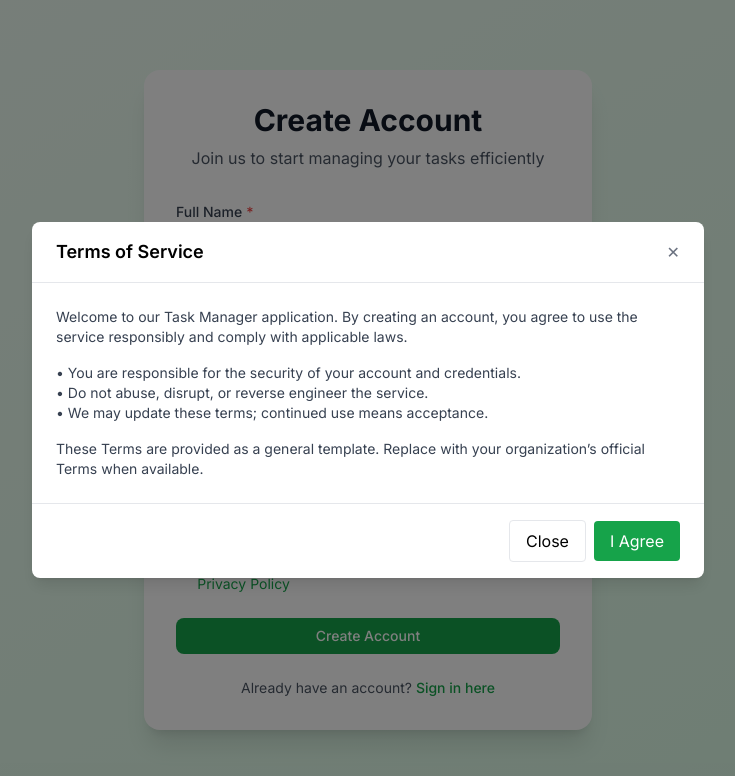
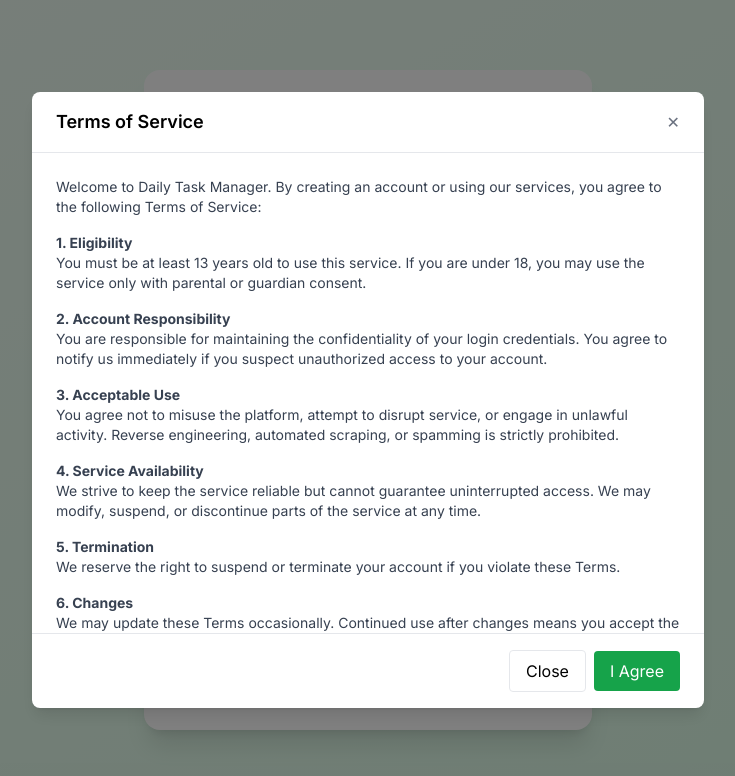
Before and after one commit to dinesh725/Daily-task-Frontend, a React (Vite) app: page /register in a window 1280 px wide. Both pictures are taken after a click on the button "Terms of Service". Shown: the top 776 px of the page, without its empty margins (272-1007 px from the left). Built offline with nearby package versions, Linux system fonts and the light colour scheme; no server answers.

Commit message:
adding the last things in some various section

```diff
--- a/src/components/Auth/Register.jsx
+++ b/src/components/Auth/Register.jsx
@@ -195,11 +195,29 @@ const Register = () => {
                   <button onClick={() => setShowTerms(false)} className="text-gray-500 hover:text-gray-700">✕</button>
                 </div>
                 <div className="p-6 space-y-4 max-h-[60vh] overflow-y-auto text-sm text-gray-700">
-                  <p>Welcome to our Task Manager application. By creating an account, you agree to use the service responsibly and comply with applicable laws.</p>
-                  <p>• You are responsible for the security of your account and credentials.
-                  <br/>• Do not abuse, disrupt, or reverse engineer the service.
-                  <br/>• We may update these terms; continued use means acceptance.</p>
-                  <p>These Terms are provided as a general template. Replace with your organization’s official Terms when available.</p>
+                  <p>Welcome to Daily Task Manager. By creating an account or using our services, you agree to the following Terms of Service:</p>
+
+                  <p><strong>1. Eligibility</strong><br/>
+                  You must be at least 13 years old to use this service. If you are under 18, you may use the service only with parental or guardian consent.</p>
+
+                  <p><strong>2. Account Responsibility</strong><br/>
+                  You are responsible for maintaining the confidentiality of your login credentials. You agree to notify us immediately if you suspect unauthorized access to your account.</p>
+
+                  <p><strong>3. Acceptable Use</strong><br/>
+                  You agree not to misuse the platform, attempt to disrupt service, or engage in unlawful activity. Reverse engineering, automated scraping, or spamming is strictly prohibited.</p>
+
+                  <p><strong>4. Service Availability</strong><br/>
+                  We strive to keep the service reliable but cannot guarantee uninterrupted access. We may modify, suspend, or discontinue parts of the service at any time.</p>
+
+                  <p><strong>5. Termination</strong><br/>
+                  We reserve the right to suspend or terminate your account if you violate these Terms.</p>
+
+                  <p><strong>6. Changes</strong><br/>
+                  We may update these Terms occasionally. Continued use after changes means you accept the updated Terms.</p>
+
+                  <p><strong>7. Limitation of Liability</strong><br/>
+                  Daily Task Manager is provided “as is.” We are not liable for any data loss, service interruptions, or damages resulting from use of the service.</p>
+
                 </div>
                 <div className="px-6 py-4 border-t flex items-center justify-end gap-2">
                   <button onClick={() => setShowTerms(false)} className="px-4 py-2 rounded border">Close</button>
@@ -221,11 +239,43 @@ const Register = () => {
                   <button onClick={() => setShowPrivacy(false)} className="text-gray-500 hover:text-gray-700">✕</button>
                 </div>
                 <div className="p-6 space-y-4 max-h-[60vh] overflow-y-auto text-sm text-gray-700">
-                  <p>We collect only the information necessary to provide the service (e.g., name, email). Your data is stored securely and used to deliver core functionality.</p>
-                  <p>• We do not sell your personal data.
-                  <br/>• You can request deletion of your account and data.
-                  <br/>• We use industry-standard security practices.</p>
-                  <p>This Privacy Policy is a placeholder. Replace it with your organization’s official policy when available.</p>
+                  <p>At Daily Task Manager, we respect your privacy and are committed to protecting your personal data. This policy explains how we handle your information:</p>
+
+                  <p><strong>1. Information We Collect</strong><br/>
+                  • Account details: name, email, and password (encrypted).<br/>
+                  • Usage data: task entries, preferences, and app activity.<br/>
+                  • Technical data: browser type, device info, and cookies.</p>
+
+                  <p><strong>2. How We Use Your Data</strong><br/>
+                  • To provide core features like task creation, reminders, and storage.<br/>
+                  • To improve app performance and user experience.<br/>
+                  • To send important service updates (not marketing without consent).</p>
+
+                  <p><strong>3. Data Sharing</strong><br/>
+                  We do not sell or rent your data. We may share data only:<br/>
+                  • With trusted third-party services necessary to run the app (e.g., hosting).<br/>
+                  • If required by law or to protect safety and security.</p>
+
+                  <p><strong>4. Data Security</strong><br/>
+                  We use industry-standard measures to safeguard your data. However, no system is 100% secure, and you use the service at your own risk.</p>
+
+                  <p><strong>5. Your Rights</strong><br/>
+                  • You can update or delete your account anytime.<br/>
+                  • You may request a copy of your stored data.<br/>
+                  • You can contact us to request permanent deletion of your information.</p>
+
+                  <p><strong>6. Changes</strong><br/>
+                  We may update this Privacy Policy to reflect changes in the app or legal requirements. Updates will be posted here with a revised date.</p>
+
+                  <p><strong>7. Contact</strong><br/>
+                  If you have questions about this policy, please contact us at: <a
+                    href="mailto:contactdailytaskservice@gmail.com"
+                    style={{ color: "green", fontWeight: "bold", textDecoration: "underline" }}
+                  >
+                    contactdailytaskservice@gmail.com
+                  </a>
+                  </p>
+
                 </div>
                 <div className="px-6 py-4 border-t flex items-center justify-end gap-2">
                   <button onClick={() => setShowPrivacy(false)} className="px-4 py-2 rounded border">Close</button>
```
